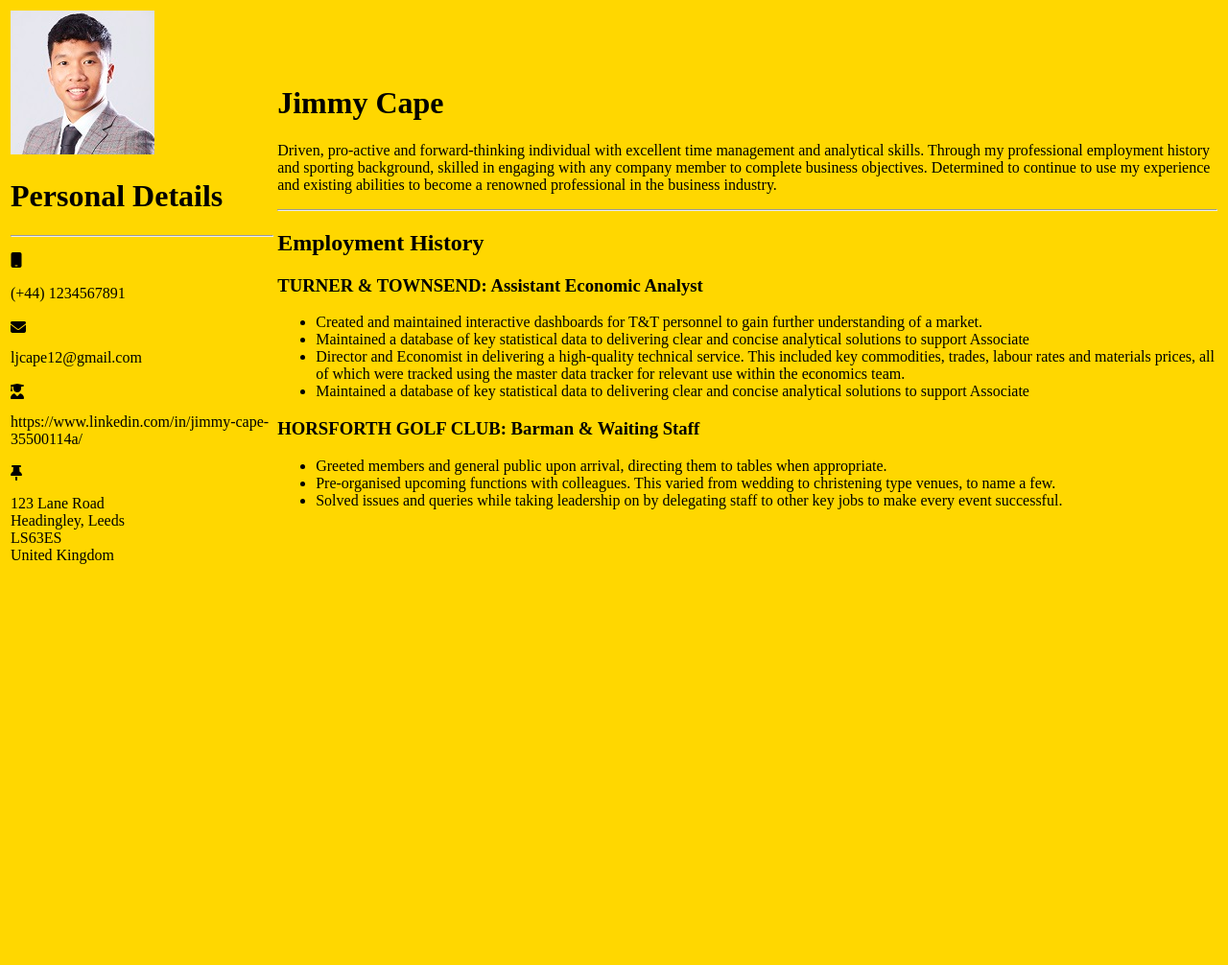
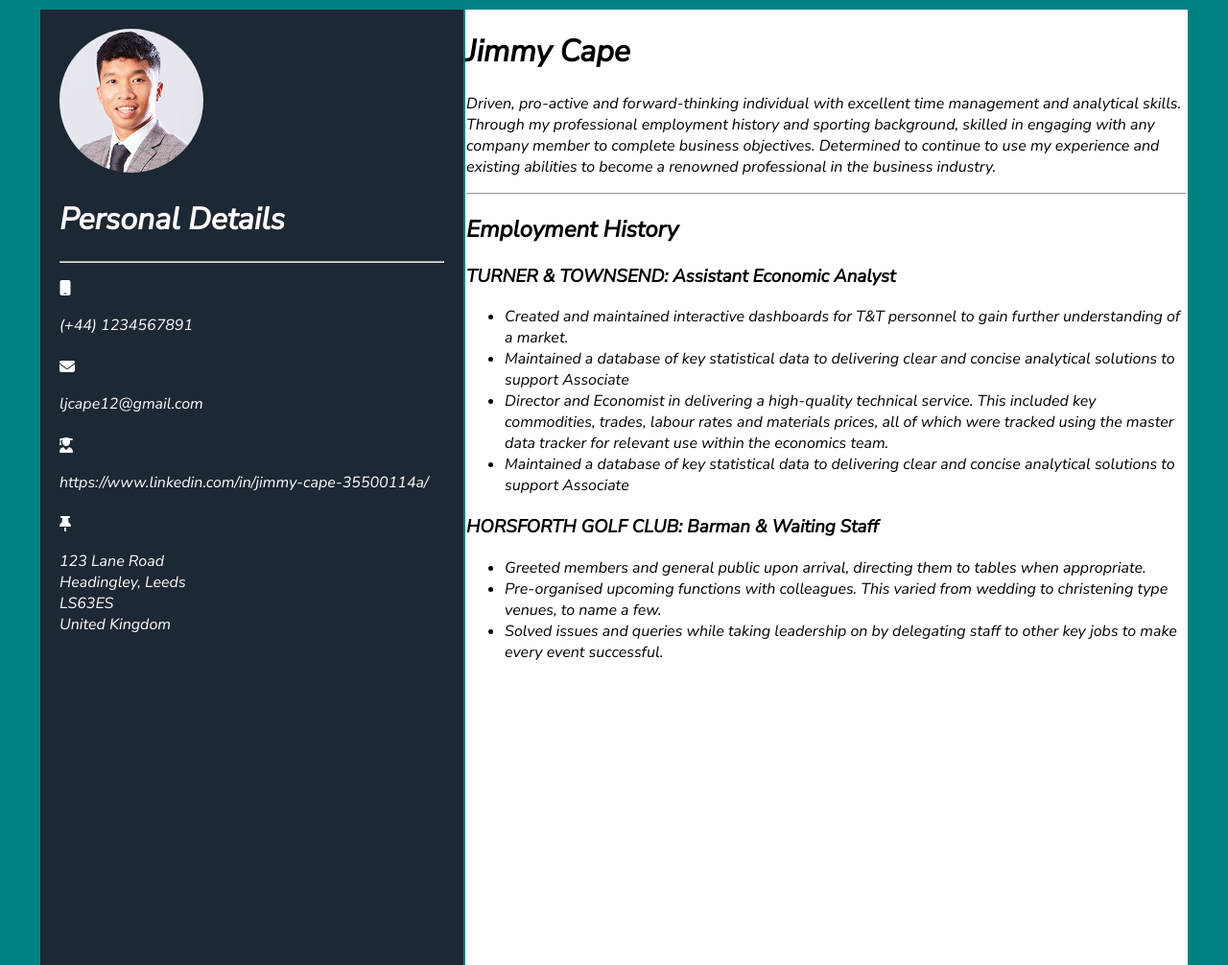
Before and after one commit to JC753/digital-space, a plain HTML site: page index.html in a window 1280 px wide. Shown: the whole page at 96% size. Before the commit the page ends 800 px from the top, so only its background shows below. Drawn offline with Linux system fonts and the light colour scheme.

Commit message:
Update main.css
add css styles

```diff
--- a/styles/main.css
+++ b/styles/main.css
@@ -1,14 +1,29 @@
+*{
+  font-family: 'Nunito Sans', sans-serif;
+}
 body{
-  background-color: gold;
+  background-color: teal;
+}
+table{
+  width: 1200px;
+  height: 1000px;
+  margin: auto;
+}
+.personal-details{
+  width: 100px;
+  background-color: #1c2833;
+  color: white;
+  padding: 20px;
+  vertical-align: top;
 }
 
-section {
-  margin:auto;
-  border: 2px solid black ;
+.employment-details{
+  width: 500px;
+  background-color: white;
+  vertical-align: top;
 }
 
-.Contact_Info{
-  background: white;
-  width: 60%;
-  padding: 2%;
-  }
+img{
+  border-radius: 50%;
+  ;
+}
```
